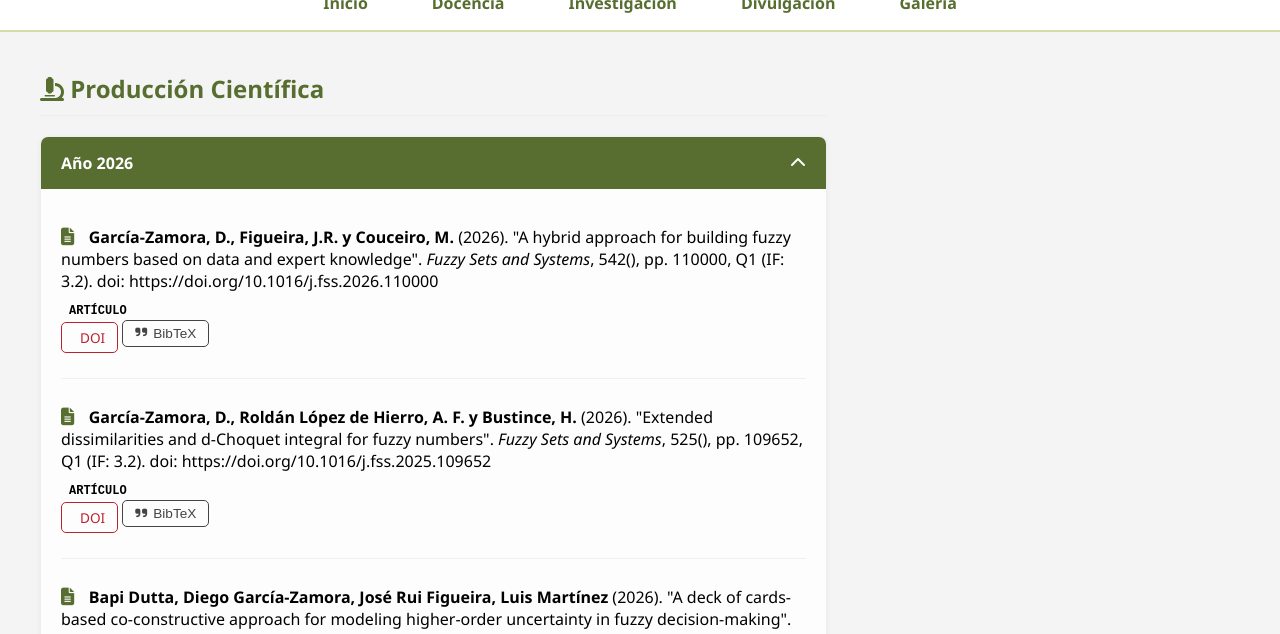
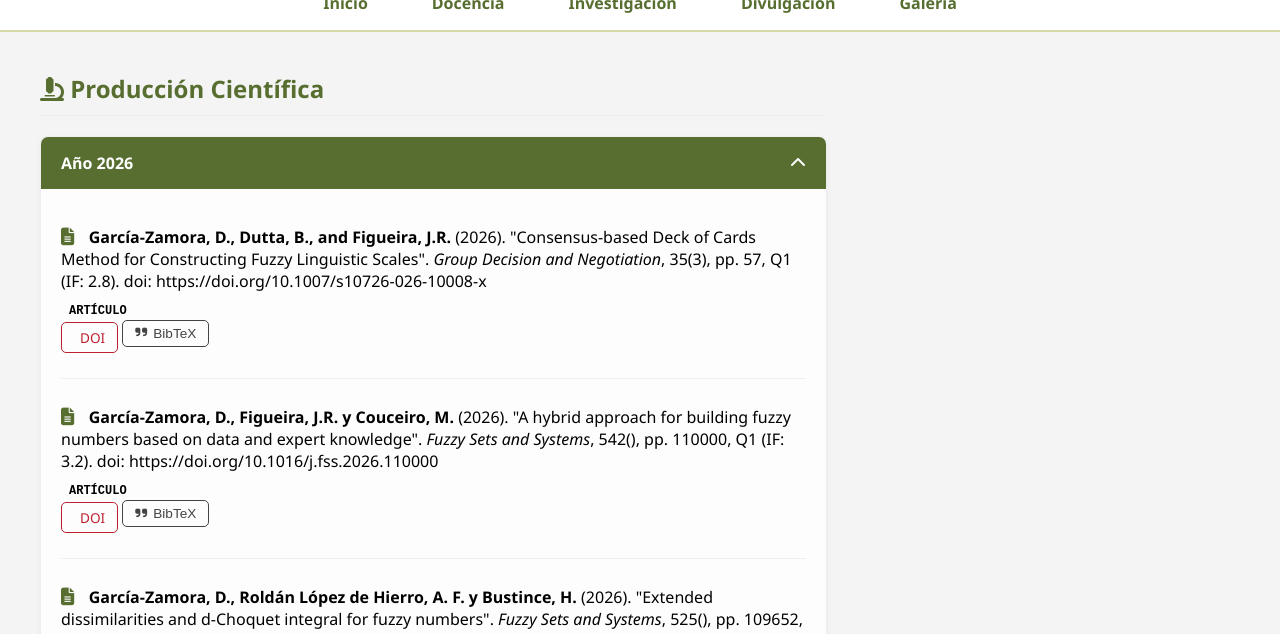
Before and after one commit to dgzamora/dgzamora.github.io, a Jekyll site: the page built from investigacion.html, in a window 1280 px wide and 900 px high, cut to the strip 266-900 px from the top of the window. Built offline with Jekyll 4.4.1, drawn with Linux system fonts in a browser that asks for light colours; a style sheet for code colours, icons or effects is not loaded.

Commit message:
260722_v2

```diff
--- a/_data/investigacion.yml
+++ b/_data/investigacion.yml
@@ -1,5 +1,29 @@
 - anio: "2026"
   publicaciones:
+    - tipo: "artículo"
+      autores: "García-Zamora, D., Dutta, B., and Figueira, J.R. "
+      titulo: "Consensus-based Deck of Cards Method for Constructing Fuzzy Linguistic Scales"
+      revista: "Group Decision and Negotiation"
+      volumen: "35"
+      numero: "3"
+      paginas: "57"
+      doi: "https://doi.org/10.1007/s10726-026-10008-x"
+      oa: ""
+      impacto: "Q1 (IF: 2.8)"
+      bibtex: |
+        @article{Garcia-Zamora2026,
+          author   = {García-Zamora, Diego and Dutta, Bapi and Figueira, José Rui},
+          title    = {Consensus-based Deck of Cards Method for Constructing Fuzzy Linguistic Scales},
+          journal  = {Group Decision and Negotiation},
+          year     = {2026},
+          volume   = {35},
+          number   = {3},
+          pages    = {57},
+          issn     = {1572-9907},
+          doi      = {10.1007/s10726-026-10008-x},
+          url      = {https://doi.org/10.1007/s10726-026-10008-x}
+        }
+
     - tipo: "artículo"
       autores: "García-Zamora, D., Figueira, J.R.  y Couceiro, M."
       titulo: "A hybrid approach for building fuzzy numbers based on data and expert knowledge"
```
